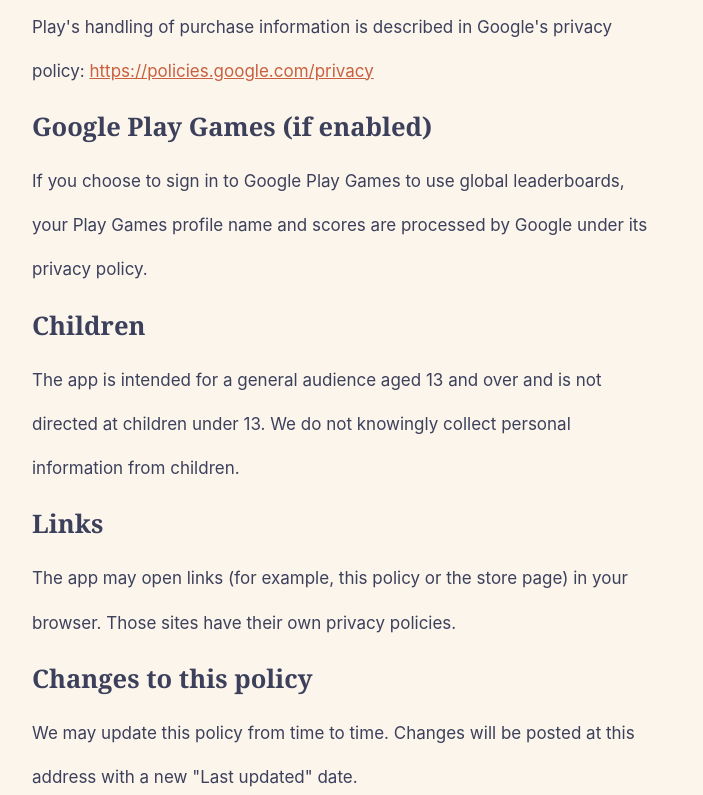
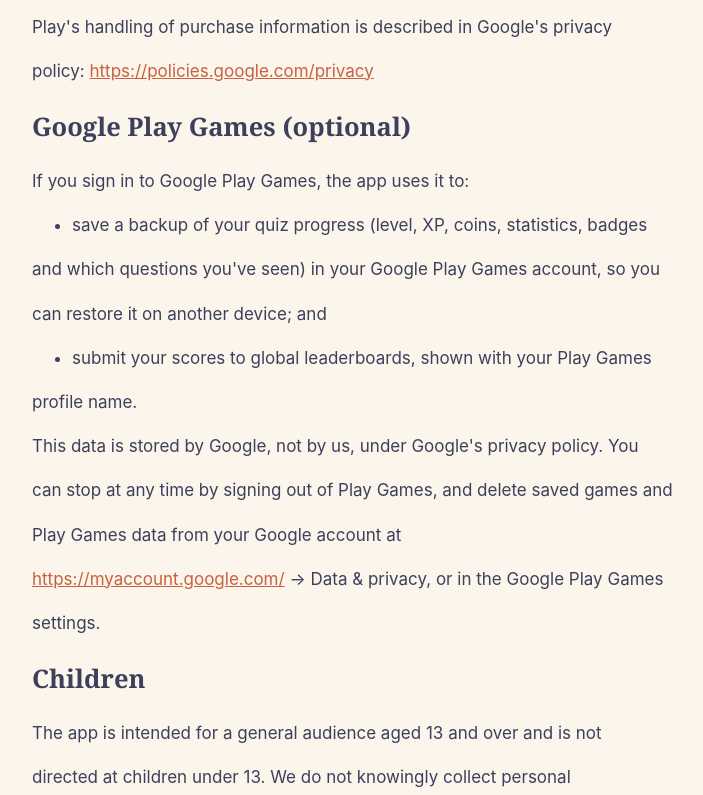
Before and after one commit to venky216/trivia-nook, a plain HTML site: page docs/privacy.html in a window 1280 px wide. Shown: the part 1274-2069 px from the top of the page, without its empty margins (248-951 px from the left). Drawn offline with Linux system fonts and the light colour scheme.

Commit message:
Update last updated date and Google Play Games section

```diff
--- a/docs/privacy.html
+++ b/docs/privacy.html
@@ -7,7 +7,7 @@ body{background:#FBF5EC;color:#3D405B;font:17px/1.6 -apple-system,Segoe UI,Robot
 main{max-width:720px;margin:auto} h1,h2{font-family:Georgia,serif} a{color:#C9603F}
 </style></head><body><main>
 <h1>Privacy Policy for Trivia Nook</h1>
-<p><em>Last updated: 14 November 2026</em></p>
+<p><em>Last updated: 15 November 2026</em></p>
 <p>This policy explains how the Trivia Nook mobile app (&quot;the app&quot;), published by</p>
 <p>the Trivia Nook developer (&quot;we&quot;), handles information. If you have questions,</p>
 <p>contact us at venkyroyals.contact@gmail.com.</p>
@@ -37,10 +37,22 @@ main{max-width:720px;margin:auto} h1,h2{font-family:Georgia,serif} a{color:#C960
 <p>by <strong>Google Play</strong>. We do not receive or store your payment details. Google</p>
 <p>Play&#x27;s handling of purchase information is described in Google&#x27;s privacy</p>
 <p>policy: <a href="https://policies.google.com/privacy">https://policies.google.com/privacy</a></p>
-<h2>Google Play Games (if enabled)</h2>
-<p>If you choose to sign in to Google Play Games to use global leaderboards,</p>
-<p>your Play Games profile name and scores are processed by Google under its</p>
-<p>privacy policy.</p>
+<h2>Google Play Games (optional)</h2>
+<p>If you sign in to Google Play Games, the app uses it to:</p>
+<ul>
+<li>save a backup of your quiz progress (level, XP, coins, statistics, badges</li>
+</ul>
+<p>  and which questions you&#x27;ve seen) in your Google Play Games account, so you</p>
+<p>  can restore it on another device; and</p>
+<ul>
+<li>submit your scores to global leaderboards, shown with your Play Games</li>
+</ul>
+<p>  profile name.</p>
+<p>This data is stored by Google, not by us, under Google&#x27;s privacy policy. You</p>
+<p>can stop at any time by signing out of Play Games, and delete saved games and</p>
+<p>Play Games data from your Google account at</p>
+<p><a href="https://myaccount.google.com/">https://myaccount.google.com/</a> → Data &amp; privacy, or in the Google Play Games</p>
+<p>settings.</p>
 <h2>Children</h2>
 <p>The app is intended for a general audience aged 13 and over and is not</p>
 <p>directed at children under 13. We do not knowingly collect personal</p>
```
